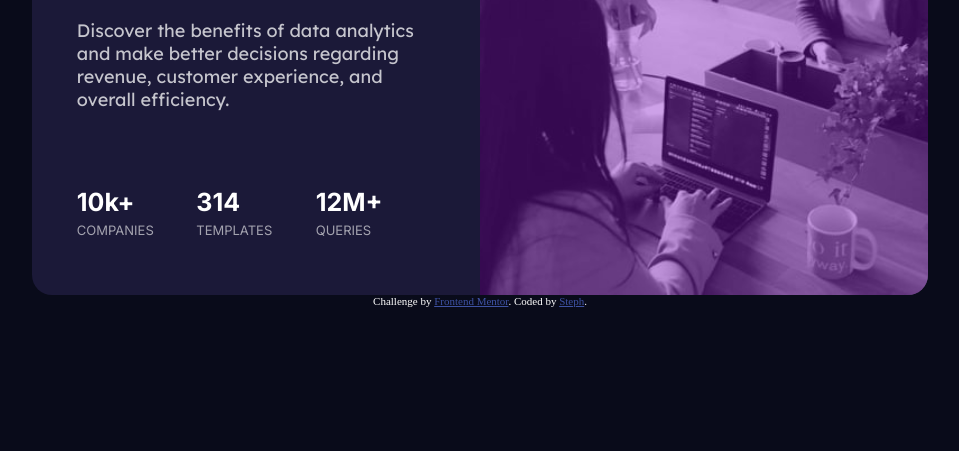
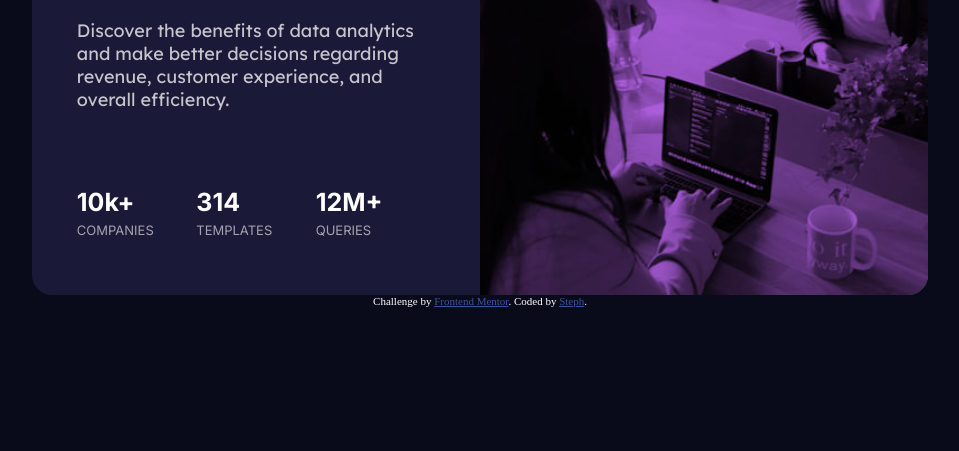
Before and after one commit to xStephx/stats-preview-card-component-challenge, a plain HTML site: page index.html in a window 1280 px wide. Shown: the part 349-800 px from the top of the page, without its empty margins (160-1119 px from the left). Drawn offline with Linux system fonts and the light colour scheme.

Commit message:
Update style.css

```diff
--- a/assets/css/style.css
+++ b/assets/css/style.css
@@ -113,7 +113,8 @@ body{
     right: 0;
     bottom: 0;
     left: 0;
-    background-color:hsla(277, 80%, 43%, 0.4);
+    background-color: var(--Soft-violet-accent);
+    mix-blend-mode: multiply;
     z-index: 1;
 }
 
```
